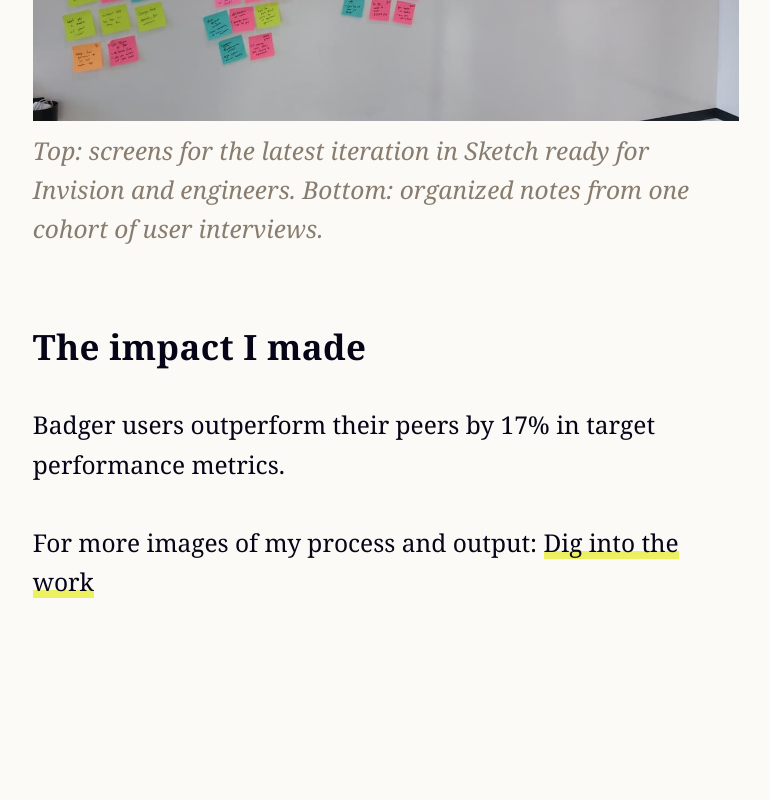
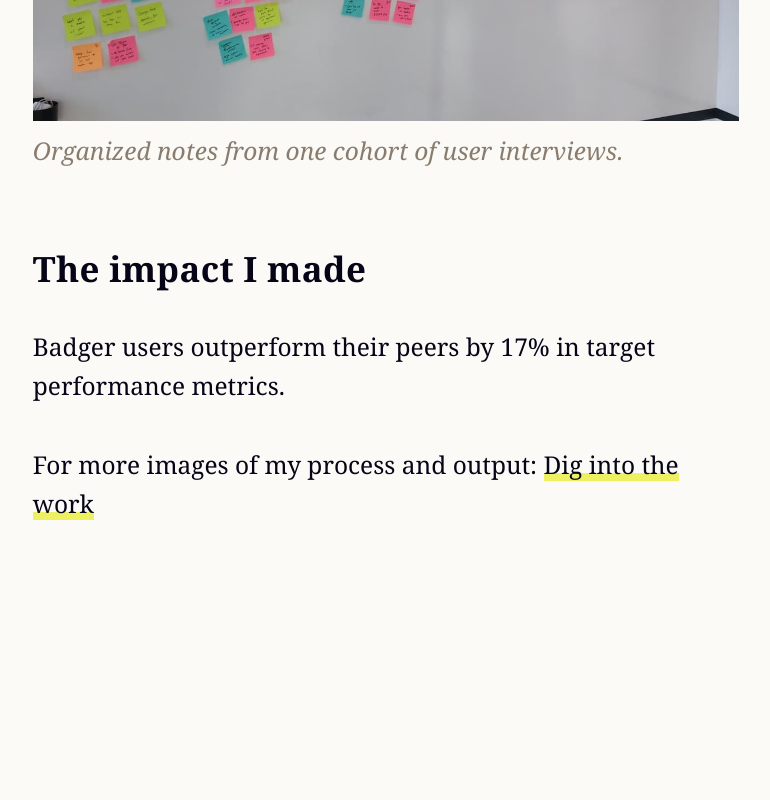
Before and after one commit to pigstake/my-portfolio, a React (Create React App) app: page / in a window 1280 px wide. Shown: the part 10020-10820 px from the top of the page, without its empty margins (254-1024 px from the left). Built offline with nearby package versions, Linux system fonts and the light colour scheme.

Commit message:
update captions

```diff
--- a/src/App.js
+++ b/src/App.js
@@ -82,7 +82,7 @@ class App extends Component {
               <a className='img-link' href='http://photos.app.goo.gl/ZhBl9yCMAExw48XK2'>
                 <img className='img-full' src='portfolio/badger-research.jpg' alt='Sticky notes with research notes organized'/>
               </a>
-              <figcaption>Top: screens for the latest iteration in Sketch ready for Invision and engineers. Bottom: organized notes from one cohort of user interviews.</figcaption>
+              <figcaption>Organized notes from one cohort of user interviews.</figcaption>
             </figure>
             <h3>The impact I made</h3>
             <p>Badger users outperform their peers by 17% in target performance metrics.</p>
@@ -106,7 +106,7 @@ class App extends Component {
               <a className='img-link' href='http://photos.google.com/album/AF1QipOED9mNSxvAzfEfEpCkp2CmO34fzkfRw8AHTHh2'>
                 <img className='img-full' src='portfolio/fso-taskflow.jpg' alt='Taskflow sketched'/>
               </a>
-              <figcaption>Top: our real-time project management, customer support app with AI chatbot. Bottom: quick and dirty task flow to figure out dispatcher behavioral needs</figcaption>
+              <figcaption>Quick and dirty task flow to figure out dispatcher behavioral needs</figcaption>
             </figure>
             <p>For more images of my process and output: <a href='http://photos.google.com/album/AF1QipOED9mNSxvAzfEfEpCkp2CmO34fzkfRw8AHTHh2'>See more behind the scenes and screens</a></p>
           </section>
@@ -129,7 +129,7 @@ class App extends Component {
                 <a className='img-link' href='http://photos.app.goo.gl/E0qiUXvqx7Zej9zT2'>
                   <img className='img-full' src='portfolio/bakers-goals.jpg' alt='Sticky notes and sketching'/>
                 </a>
-                <figcaption>Top: mockups in Sketch ready for an Invision prototype. Bottom: Baker’s Pizza founder and I in a design studio defining our target customers and figuring out our first experiment</figcaption>
+                <figcaption>Baker’s Pizza founder and I in a design studio defining our target customers and figuring out our first experiment</figcaption>
               </figure>
               <p>For more photos of my process and output for Baker’s Pizza: <a href='http://photos.app.goo.gl/E0qiUXvqx7Zej9zT2'>Flip through project photos</a></p>
           </section>
```
